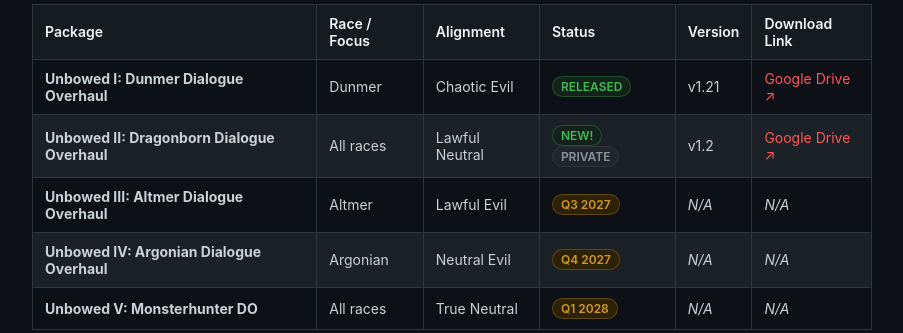
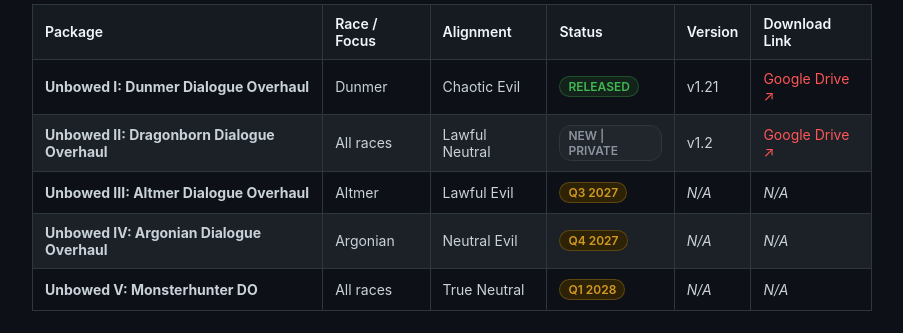
Before and after one commit to BloodVoyage/unbowed-series, a plain HTML site: page index.html in a window 1280 px wide. Shown: the part 802-1135 px from the top of the page, without its empty margins (288-1191 px from the left). Drawn offline with Linux system fonts and the light colour scheme.

Commit message:
Update badge text for Unbowed II entry

```diff
--- a/index.html
+++ b/index.html
@@ -520,7 +520,7 @@
                     <td><strong>Unbowed II: Dragonborn Dialogue Overhaul</strong></td>
                     <td>All races</td>
                     <td>Lawful Neutral</td>
-                    <td><span class="badge badge-released">New!</span><span class="badge badge-private">PRIVATE</span></td>
+                    <td><span class="badge badge-private">NEW | PRIVATE</span></td>
                     <td>v1.2</td>
                     <td><a href="https://drive.google.com/file/d/1xUHTonLNaAN6h-4__8m2XvFeviVzZfaT/view?usp=drive_link" target="_blank">Google Drive ↗</a></td>
                 </tr>
```
